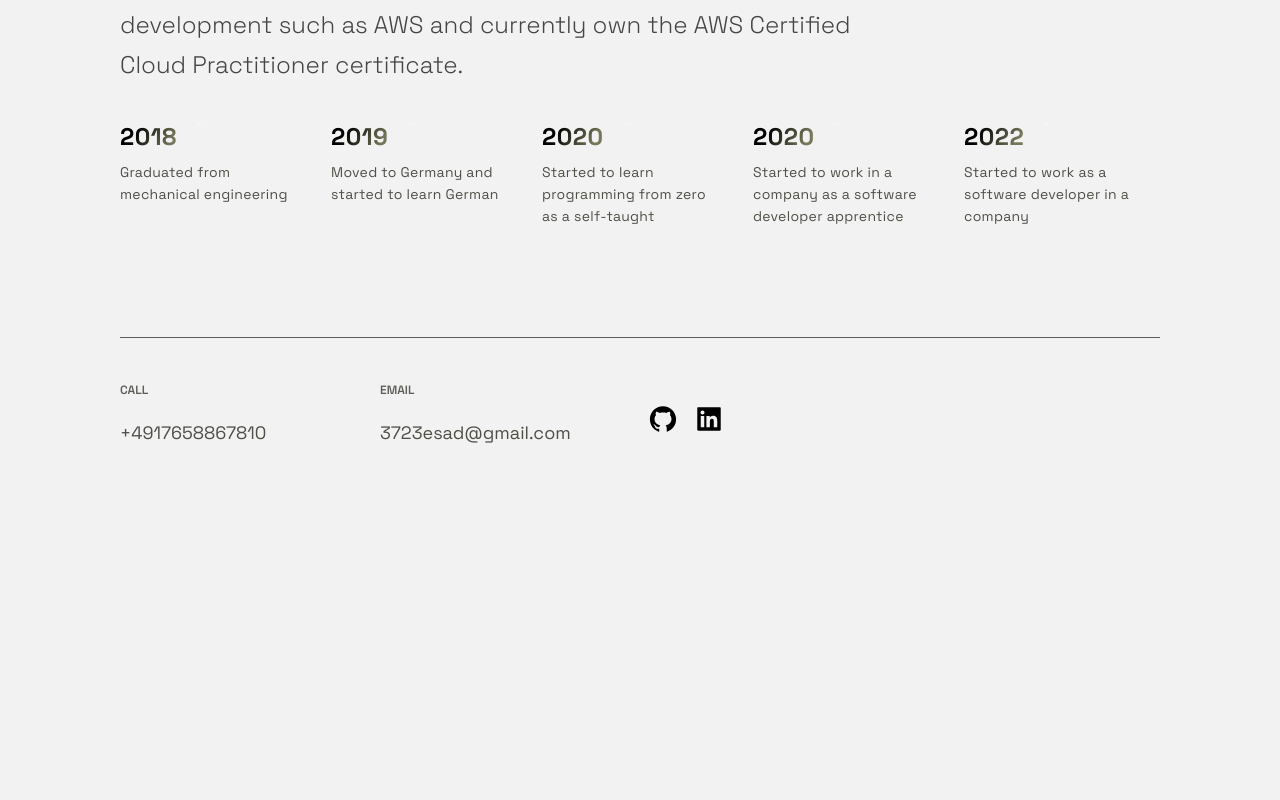
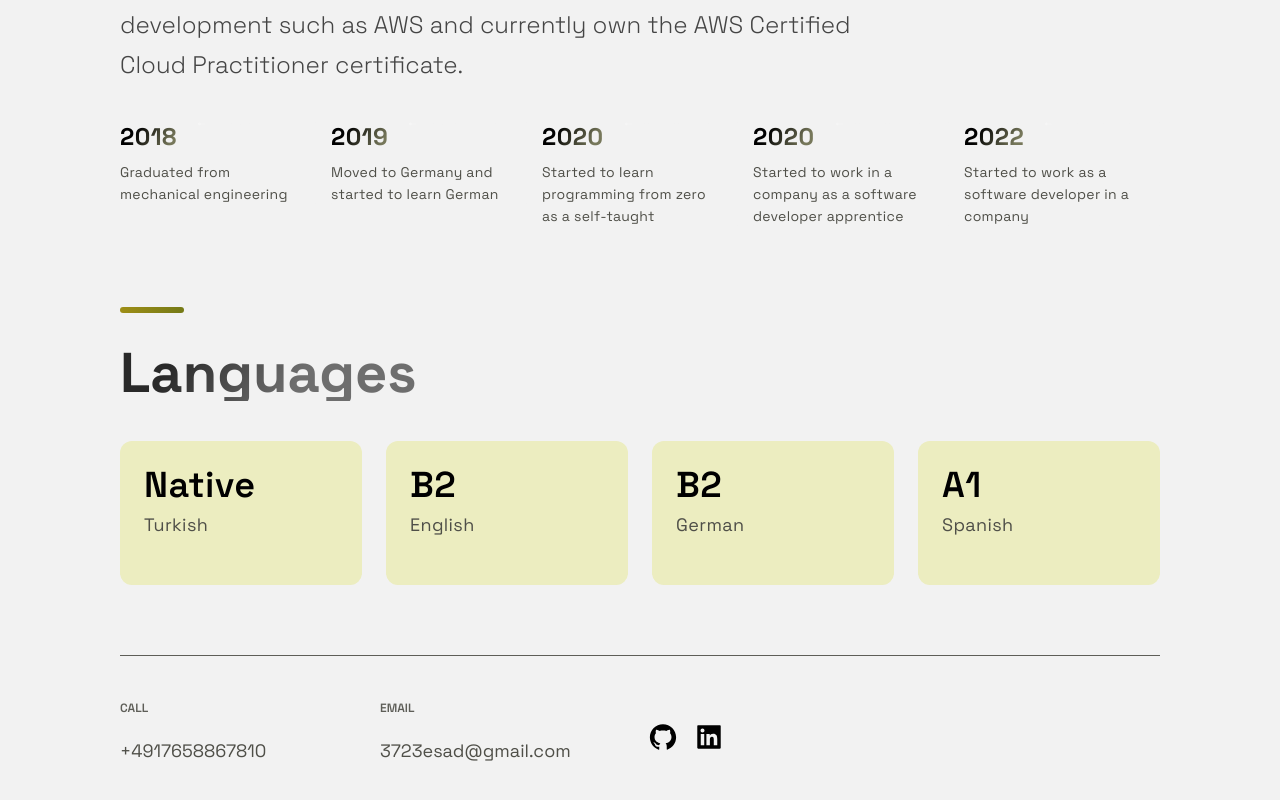
Before and after one commit to Charizard17/Charizard17.github.io, a Next.js app: page / in a window 1280 px wide. Shown: the part 2982-3782 px from the top of the page. Before the commit the page ends 3524 px from the top, so only its background shows below. Built offline with nearby package versions, Linux system fonts and the light colour scheme.

Commit message:
languages component created

```diff
--- /dev/null
+++ b/src/components/Languages/Languages.js
@@ -0,0 +1,25 @@
+import React from "react"
+
+import {
+  Section,
+  SectionDivider,
+  SectionTitle,
+} from "../../styles/GlobalComponents"
+import {Box, Boxes, BoxNum, BoxText} from "./LanguagesStyles"
+import {languages} from "../../constants/constants"
+
+const Languages = () => (
+  <Section>
+    <SectionTitle>Languages</SectionTitle>
+    <Boxes>
+      {languages.map((card, index) => (
+        <Box key={index}>
+          <BoxNum>{card.level}</BoxNum>
+          <BoxText>{card.text}</BoxText>
+        </Box>
+      ))}
+    </Boxes>
+  </Section>
+)
+
+export default Languages
--- /dev/null
+++ b/src/components/Languages/LanguagesStyles.js
@@ -0,0 +1,133 @@
+import styled from "styled-components"
+
+export const Boxes = styled.div`
+  width: 100%;
+  display: grid;
+  grid-template-columns: repeat(4, 1fr);
+  gap: 24px;
+  margin: 24px 0 40px;
+
+  @media ${(props) => props.theme.breakpoints.md} {
+    gap: 16px;
+    margin: 20px 0 32px;
+    grid-template-columns: repeat(auto-fit, minmax(140px, 1fr));
+  }
+
+  @media ${(props) => props.theme.breakpoints.sm} {
+    display: grid;
+    grid-template-columns: repeat(2, 1fr);
+    gap: 10px;
+    max-width: 500px;
+    margin: 24px auto;
+  }
+`
+
+export const Box = styled.div`
+  background: #ecedc0;
+  border-radius: 12px;
+  height: 144px;
+  padding: 24px;
+  @media ${(props) => props.theme.breakpoints.lg} {
+    height: 210px;
+  }
+
+  @media ${(props) => props.theme.breakpoints.md} {
+    height: 135px;
+    padding: 16px;
+  }
+
+  @media ${(props) => props.theme.breakpoints.sm} {
+    height: 110px;
+    padding: 12px;
+
+    &:nth-child(2n) {
+      grid-row: 2;
+    }
+  }
+`
+export const BoxNum = styled.h5`
+  font-style: normal;
+  font-weight: 600;
+  font-size: 36px;
+  line-height: 40px;
+  letter-spacing: 0.01em;
+  color: #000000;
+  margin-bottom: 8px;
+
+  @media ${(props) => props.theme.breakpoints.md} {
+    font-size: 28px;
+    line-height: 32px;
+  }
+  @media ${(props) => props.theme.breakpoints.sm} {
+    font-size: 24px;
+    line-height: 26px;
+  }
+`
+
+export const BoxText = styled.p`
+  font-style: normal;
+  font-weight: normal;
+  font-size: 18px;
+  line-height: 24px;
+  letter-spacing: 0.02em;
+  color: #4f4f48;
+
+  @media ${(props) => props.theme.breakpoints.md} {
+    font-size: 16px;
+    line-height: 20px;
+  }
+
+  @media ${(props) => props.theme.breakpoints.sm} {
+    font-size: 10px;
+    line-height: 14px;
+  }
+`
+
+export const Join = styled.div`
+  display: flex;
+  max-width: 1040px;
+  justify-content: center;
+  align-items: center;
+  padding-bottom: 80px;
+
+  @media ${(props) => props.theme.breakpoints.md} {
+    display: flex;
+    justify-content: center;
+    padding-bottom: 64px;
+  }
+
+  @media ${(props) => props.theme.breakpoints.sm} {
+    display: flex;
+    flex-direction: column;
+    align-items: center;
+    padding-bottom: 32px;
+  }
+`
+
+export const JoinText = styled.h5`
+  display: flex;
+  font-size: 24px;
+  line-height: 40px;
+  letter-spacing: 0.02em;
+  color: #5e5e58;
+
+  @media ${(props) => props.theme.breakpoints.md} {
+    line-height: 32px;
+    font-size: 20px;
+  }
+
+  @media ${(props) => props.theme.breakpoints.sm} {
+    font-size: 16px;
+    line-height: 24px;
+    margin: 0 0 16px;
+  }
+`
+
+export const IconContainer = styled.div`
+  display: flex;
+
+  @media ${(props) => props.theme.breakpoints.sm} {
+    width: 160px;
+    justify-content: space-between;
+  }
+`
--- a/src/components/TimeLine/TimeLine.js
+++ b/src/components/TimeLine/TimeLine.js
@@ -144,7 +144,7 @@ const Timeline = () => {
           </CarouselButton>
         ))}
       </CarouselButtons>
-      {/* <SectionDivider /> */}
+      <SectionDivider />
     </Section>
   )
 }
--- a/src/constants/constants.js
+++ b/src/constants/constants.js
@@ -51,3 +51,10 @@ export const acomplishments = [
   {number: 1900, text: "Github Followers"},
   {number: 5000, text: "Github Stars"},
 ]
+
+export const languages = [
+  {level: "Native", text: "Turkish"},
+  {level: "B2", text: "English"},
+  {level: "B2", text: "German"},
+  {level: "A1", text: "Spanish"},
+]
--- a/src/pages/index.js
+++ b/src/pages/index.js
@@ -4,6 +4,7 @@ import Hero from "../components/Hero/Hero"
 import Projects from "../components/Projects/Projects"
 import Technologies from "../components/Technologies/Technologies"
 import Timeline from "../components/TimeLine/TimeLine"
+import Languages from "../components/Languages/Languages"
 import {Layout} from "../layout/Layout"
 import {Section} from "../styles/GlobalComponents"
 
@@ -18,6 +19,7 @@ const Home = () => {
       <Technologies />
       <Timeline />
       {/* <Acomplishments /> */}
+      <Languages />
     </Layout>
   )
 }
```
